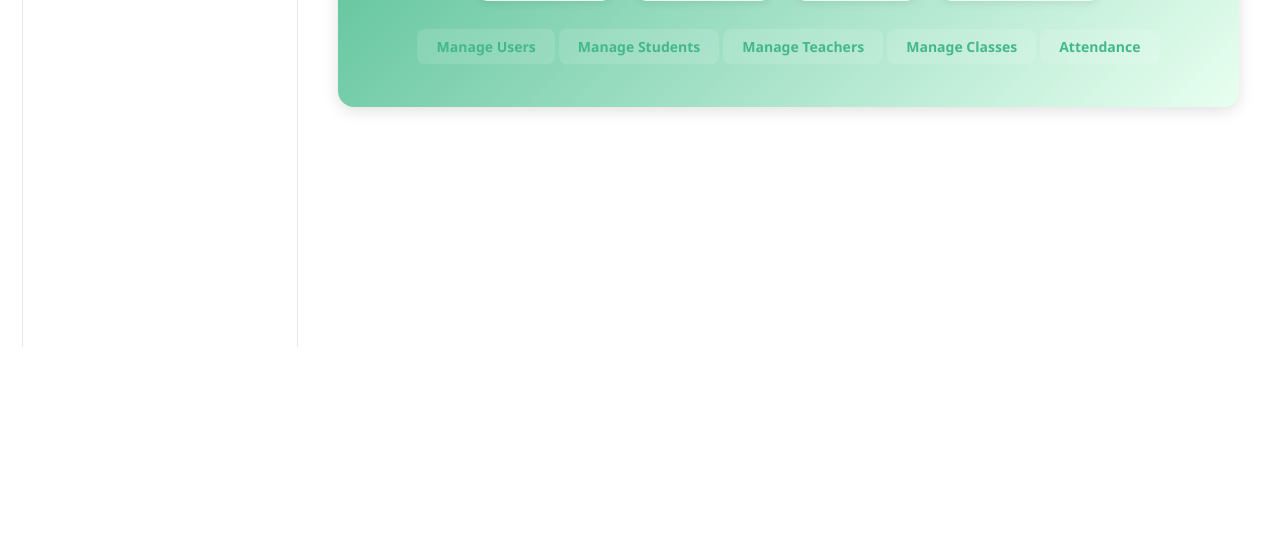
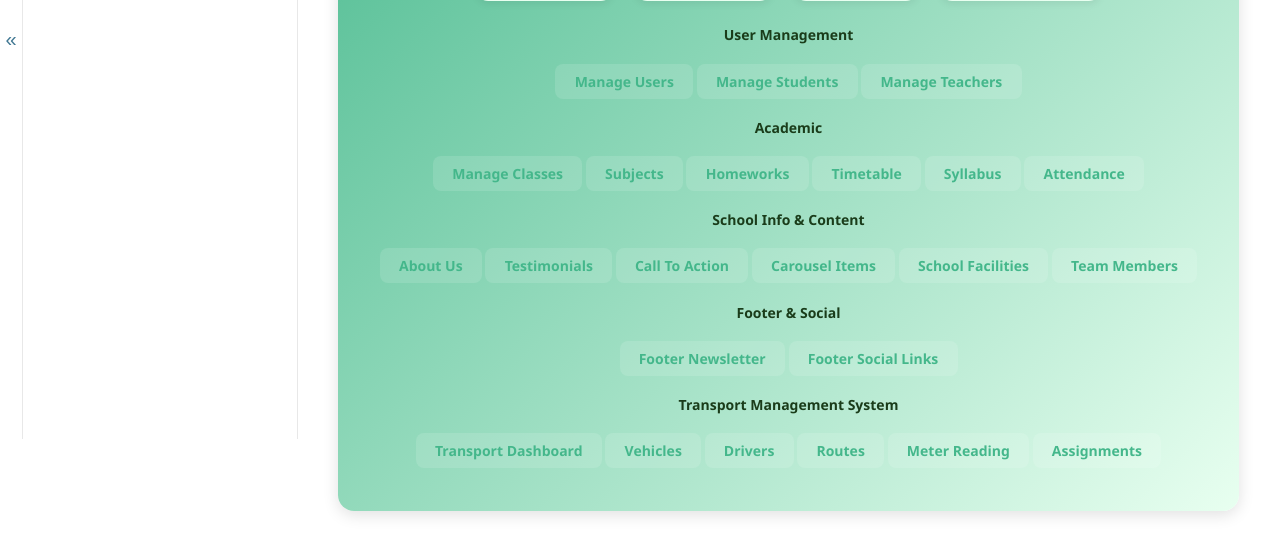
Before and after one commit to amitsambyal/SchoolManagementSystem, a Django app: page /admin/ in a window 1280 px wide. Shown: the part 453-1003 px from the top of the page. Before the commit the page ends 800 px from the top, so only its background shows below. Run offline with Django 5.2, Linux system fonts and the light colour scheme; a user stored in the database is signed in; some libraries are stand-ins or nearby versions.

Commit message:
update index page of admin

```diff
--- a/webportal/templates/admin/index.html
+++ b/webportal/templates/admin/index.html
@@ -168,27 +168,66 @@
 					<span class="stat-title">Homeworks</span>
 				</div>
 			</div>
+			<div style="margin-bottom:1rem;"><strong>User Management</strong></div>
 			<a href="/admin/auth/user/">Manage Users</a>
 			<a href="/admin/webportal/student/">Manage Students</a>
 			<a href="/admin/webportal/teacher/">Manage Teachers</a>
+
+
+			<div style="margin-bottom:1rem;margin-top:1rem;"><strong>Academic</strong></div>
 			<a href="/admin/webportal/schoolclass/">Manage Classes</a>
+			<a href="/admin/webportal/subject/">Subjects</a>
+			<a href="/admin/webportal/homework/">Homeworks</a>
+			<a href="/admin/webportal/timetable/">Timetable</a>
+			<a href="/admin/webportal/syllabus/">Syllabus</a>
 			<a href="/admin/webportal/attendance/">Attendance</a>
+
+			<div style="margin-bottom:1rem;margin-top:1rem;"><strong>School Info & Content</strong></div>
+			<a href="/admin/webportal/aboutus/">About Us</a>
+			<a href="/admin/webportal/testimonial/">Testimonials</a>
+			<a href="/admin/webportal/calltoaction/">Call To Action</a>
+			<a href="/admin/webportal/carouselitem/">Carousel Items</a>
+			<a href="/admin/webportal/schoolfacility/">School Facilities</a>
+			<a href="/admin/webportal/teammember/">Team Members</a>
+
+			<div style="margin-bottom:1rem;margin-top:1rem;"><strong>Footer & Social</strong></div>
+			<a href="/admin/webportal/footernewsletter/">Footer Newsletter</a>
+			<a href="/admin/webportal/footersociallink/">Footer Social Links</a>
+
+			<div style="margin-bottom:1rem;margin-top:1rem;"><strong>Transport Management System</strong></div>
+			<a href="/admin/TMS/">Transport Dashboard</a>
+			<a href="/admin/TMS/vehicle/">Vehicles</a>
+			<a href="/admin/TMS/driver/">Drivers</a>
+			<a href="/admin/TMS/route/">Routes</a>
+			<a href="/admin/TMS/meterreading/">Meter Reading</a>
+			<a href="/admin/TMS/assignment/">Assignments</a>
 		</div>
 	{% elif request.user.teacher_profile %}
 		<div class="dashboard-card">
 			<h2>Teacher Dashboard</h2>
 			<p>View and manage your classes, students, and homework.</p>
+			<div style="margin-bottom:1rem;"><strong>Academic</strong></div>
 			<a href="/admin/webportal/student/">View Students</a>
 			<a href="/admin/webportal/homework/">Homework</a>
 			<a href="/admin/webportal/attendance/">Attendance</a>
-		</div>
+			<a href="/admin/webportal/timetable/">Timetable</a>
+			<a href="/admin/webportal/syllabus/">Syllabus</a>
+			<a href="/admin/webportal/subject/">Subjects</a>
+
+			</div>
 	{% elif request.user.student_profile %}
 		<div class="dashboard-card">
 			<h2>Student Dashboard</h2>
 			<p>Welcome, {{ request.user.student_profile.name }}!</p>
+			<div style="margin-bottom:1rem;"><strong>Academic</strong></div>
 			<a href="{% url 'admin:webportal_student_change' request.user.student_profile.pk %}">View My Profile</a>
 			<a href="/admin/webportal/homework/">My Homework</a>
 			<a href="/admin/webportal/attendance/">My Attendance</a>
+			<a href="/admin/webportal/timetable/">Timetable</a>
+			<a href="/admin/webportal/syllabus/">Syllabus</a>
+
+			<div style="margin-bottom:1rem;margin-top:1rem;"><strong>School Info & Content</strong></div>
+			<a href="/admin/webportal/testimonial/">Testimonials</a>
 		</div>
 	{% else %}
 		<div class="dashboard-card">
```
Also changed, not shown: db.sqlite3, media/teacher_profiles/IMG_20230331_135419.jpg (added).
